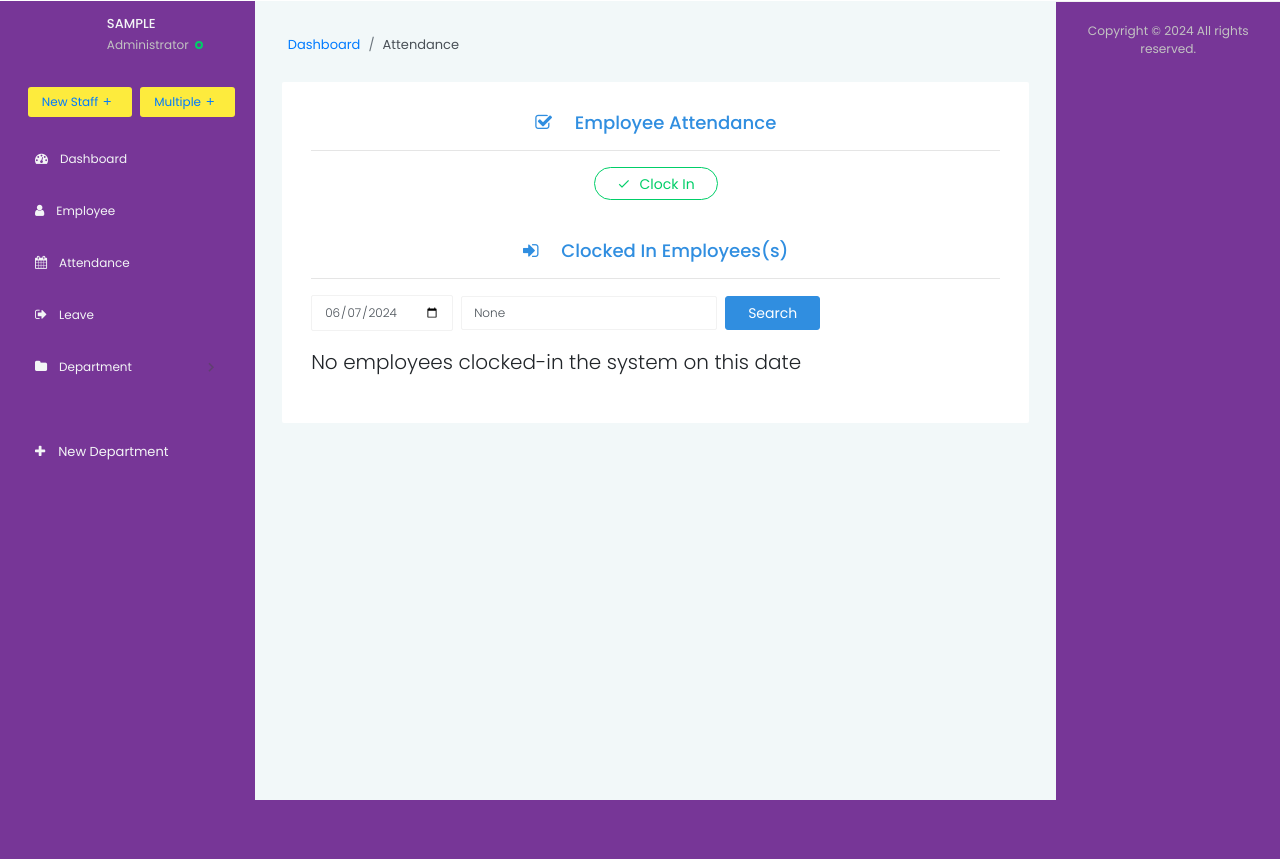
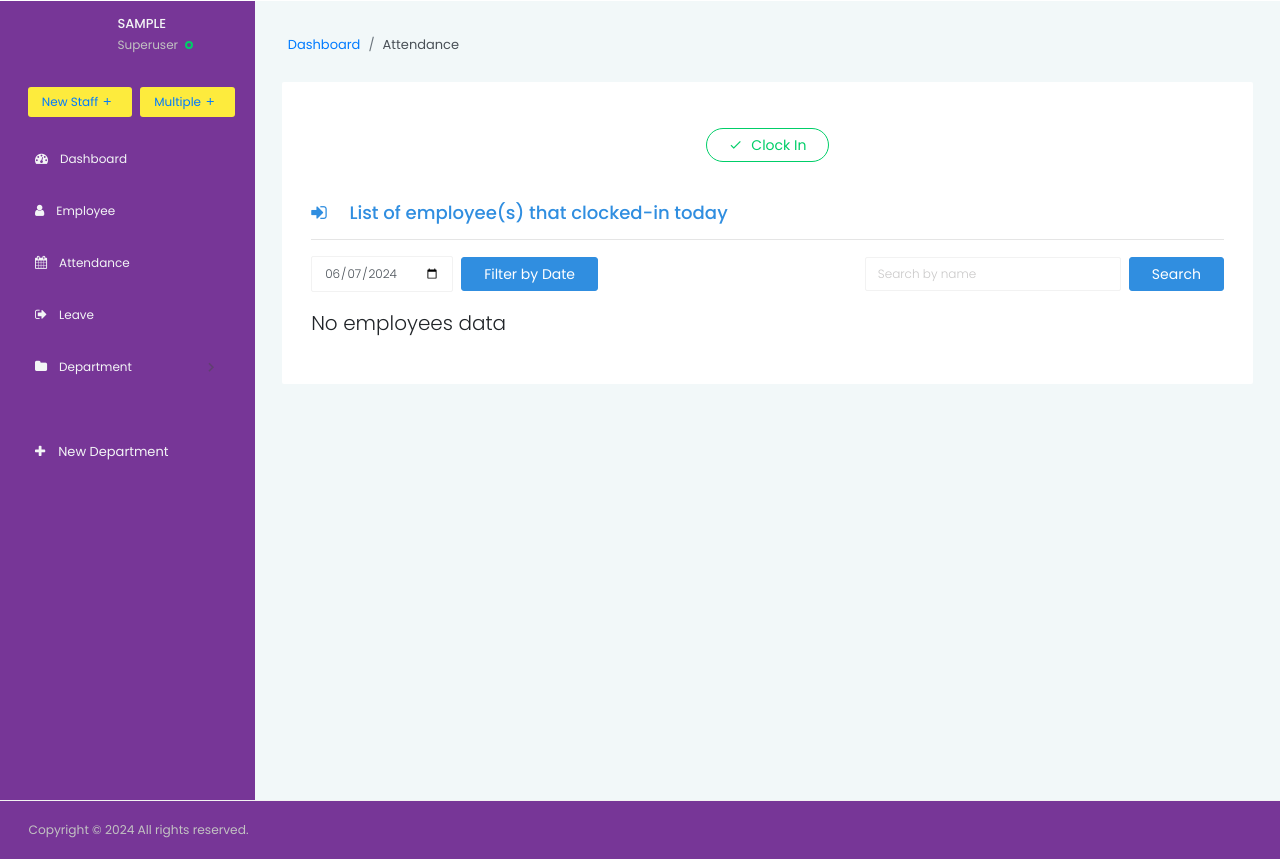
Before and after one commit to Pascal-Owilly/human_resource_mgnt_django, a Django app: page /dashboard/attendance/in/ in a window 1280 px wide. Shown: the part 64-923 px from the top of the page. Before the commit the page ends 864 px from the top, so only its background shows below. Run offline with Django 3.2, Linux system fonts and the light colour scheme; a user stored in the database is signed in; tables that the repository leaves empty hold one stand-in row (values such as "Sample post"); grey boxes marked "Sample" are stand-in pictures; some libraries are stand-ins or nearby versions.

Commit message:
update employee clockin

```diff
--- a/hrms/templates/hrms/attendance/create.html
+++ b/hrms/templates/hrms/attendance/create.html
@@ -15,8 +15,6 @@
             <div class="col-lg-12 grid-margin">
                 <div class="card">
                     <div class="card-body">
-                        <h4 class="text-center text-primary"><i class="fa fa-check-square-o"></i>&emsp; Employee Attendance</h4>
-                        <hr>
                         <form class="form-group" method="POST" action="{% url 'hrms:attendance_new' %}">
                             {% csrf_token %}
                             {{ form.errors }}
@@ -24,27 +22,35 @@
                             <input type="hidden" name="longitude" id="longitude">
                             <div class="text-center mt-3">
                                 {% if clocked_in %}
-                                    <button class="btn btn-rounded btn-outline-danger"><i class="mdi mdi-logout"></i> Clock Out</button>
-                                {% else %}
-                                    <button class="btn btn-rounded btn-outline-success"><i class="mdi mdi-check"></i> Clock In</button>
-                                {% endif %}
+                                <form action="{% url 'hrms:attendance_out' pk=user.id %}" method="post">
+                                    {% csrf_token %}
+                                    <button type="submit" class="btn btn-rounded btn-outline-danger"><i class="mdi mdi-logout"></i> Clock Out</button>
+                                </form>
+                            {% else %}
+                                <form action="{% url 'hrms:clock_in' %}" method="post">
+                                    {% csrf_token %}
+                                    <button type="submit" class="btn btn-rounded btn-outline-success"><i class="mdi mdi-check"></i> Clock In</button>
+                                </form>
+                            {% endif %}
+
                             </div>
                         </form>
                         <br>
-                        <h4 class="text-center text-primary"><i class="fa fa-sign-in"></i>&emsp; Clocked In Employees(s)</h4>
+                        <h4 class="text-primary"><i class="fa fa-sign-in"></i>&emsp; List of employee(s) that clocked-in today</h4>
                         <hr>
-                        <form class="form-inline mb-3" method="GET">
-                            <div class="form-group mr-2">
-                                <input type="date" class="form-control" id="date" name="date" value="{{ today|date:'Y-m-d' }}">
+
+                        <form class="form-inline mb-3 justify-content-between" method="GET">
+                            <div class="form-group">
+                                <input type="date" class="form-control" id="date" name="date" value="{{ selected_date|default:today|date:'Y-m-d' }}">
+                                <button type="submit" class="btn btn-primary ml-2">Filter by Date</button>
                             </div>
-                            <div class="form-group mr-2">
-                                <input type="text" class="form-control" id="keyword" name="keyword" placeholder="Search by name" value="{{ keyword }}">
+                            <div class="form-group">
+                                <input type="text" class="form-control" id="keyword" name="keyword" placeholder="Search by name" value="{{ keyword|default:'' }}">
+                                <button type="submit" id="search-btn" class="btn btn-primary ml-2">Search</button>
                             </div>
-                            <button type="submit" class="btn btn-primary">Search</button>
                         </form>
 
                         {% if present_staffers %}
-                            <small class="text-center">This is a list of employee(s) that are currently present.</small>
                             <div class="table-responsive">
                                 <table class="table table-striped">
                                     <thead>
@@ -53,7 +59,8 @@
                                             <th>First-In (Arrival)</th>
                                             <th>Last-Out (Departure)</th>
                                             <th>Name</th>
-                                            <th>Sim card</th>
+
+                                            <th>Distance (m)</th>
 
                                             <th>Action(s)</th>
                                         </tr>
@@ -61,24 +68,67 @@
                                     <tbody>
                                         {% for ps in present_staffers %}
                                             <tr>
-                                                <td class="py-1">{{ today }}</td>
+                                                <td class="py-1">{{ ps.date }}</td>
                                                 <td><strong>{{ ps.first_in }}</strong></td>
                                                 <td><strong>{{ ps.last_out }}</strong></td>
-                                                <td>{{ ps.staff.employee.first_name }} {{ ps.staff.employee.last_name }} </td>
-                                                <td>({{ps.staff.employee.mobile}})</td>
+                                                <td>{{ ps.staff.employee.first_name }} {{ ps.staff.employee.last_name }}</td>
+
+                                                <td>{{ ps.distance|default_if_none:'N/A'|floatformat:2 }} m</td>
 
                                                 <td>
-                                                    <a href="{% url 'hrms:attendance_out' pk=ps.staff.pk %}" class="btn btn-sm btn-info {% if not ps.last_out %}{% else %} disabled {% endif %}">
-                                                        <i class="fa fa-sign-out"></i> Clock-out
-                                                    </a>
+                                                    {% if ps.last_out %}
+                                                        <span class="btn btn-sm btn-secondary disabled">Clocked Out</span>
+                                                    {% else %}
+                                                        <span class="btn btn-sm" style="background-color: #fdeb3d;color: #773697;">
+                                                            <i class="fa fa-sign-out"></i> Clocked In
+                                                        </span>
+                                                    {% endif %}
                                                 </td>
                                             </tr>
                                         {% endfor %}
                                     </tbody>
                                 </table>
                             </div>
+                            <!-- Pagination controls -->
+                            <div class="pagination-controls">
+                                <nav aria-label="Page navigation">
+                                    <ul class="pagination justify-content-center">
+                                        {% if page_obj.has_previous %}
+                                            <li class="page-item">
+                                                <a class="page-link" href="?page=1{% if keyword %}&keyword={{ keyword }}{% endif %}{% if selected_date %}&date={{ selected_date }}{% endif %}" aria-label="First">
+                                                    <span aria-hidden="true">&laquo;&laquo;</span>
+                                                </a>
+                                            </li>
+                                            <li class="page-item">
+                                                <a class="page-link" href="?page={{ page_obj.previous_page_number }}{% if keyword %}&keyword={{ keyword }}{% endif %}{% if selected_date %}&date={{ selected_date }}{% endif %}" aria-label="Previous">
+                                                    <span aria-hidden="true">&laquo;</span>
+                                                </a>
+                                            </li>
+                                        {% endif %}
+                                        {% for num in paginator.page_range %}
+                                            {% if page_obj.number == num %}
+                                                <li class="page-item active"><a class="page-link" href="#">{{ num }}</a></li>
+                                            {% elif num > page_obj.number|add:'-3' and num < page_obj.number|add:'3' %}
+                                                <li class="page-item"><a class="page-link" href="?page={{ num }}{% if keyword %}&keyword={{ keyword }}{% endif %}{% if selected_date %}&date={{ selected_date }}{% endif %}">{{ num }}</a></li>
+                                            {% endif %}
+                                        {% endfor %}
+                                        {% if page_obj.has_next %}
+                                            <li class="page-item">
+                                                <a class="page-link" href="?page={{ page_obj.next_page_number }}{% if keyword %}&keyword={{ keyword }}{% endif %}{% if selected_date %}&date={{ selected_date }}{% endif %}" aria-label="Next">
+                                                    <span aria-hidden="true">&raquo;</span>
+                                                </a>
+                                            </li>
+                                            <li class="page-item">
+                                                <a class="page-link" href="?page={{ paginator.num_pages }}{% if keyword %}&keyword={{ keyword }}{% endif %}{% if selected_date %}&date={{ selected_date }}{% endif %}" aria-label="Last">
+                                                    <span aria-hidden="true">&raquo;&raquo;</span>
+                                                </a>
+                                            </li>
+                                        {% endif %}
+                                    </ul>
+                                </nav>
+                            </div>
                         {% else %}
-                            <p class="lead">No employees clocked-in the system on this date</p>
+                            <p class="lead">No employees data</p>
                         {% endif %}
                     </div>
                 </div>
@@ -86,7 +136,7 @@
         </div>
     </div>
 </div>
-
+</div>
 <script>
     if (navigator.geolocation) {
         navigator.geolocation.getCurrentPosition(function (position) {
@@ -104,14 +154,5 @@
         // Submit the form when the date is changed
         this.form.submit();
     });
-
-    // Add event listener to the search button
-    document.getElementById('search-btn').addEventListener('click', function() {
-        // Submit the form when the search button is clicked
-        this.form.submit();
-    });
 </script>
-
-
-
 {% endblock content %}
--- a/hrms/templates/hrms/sidebar.html
+++ b/hrms/templates/hrms/sidebar.html
@@ -9,7 +9,7 @@
                 <div class="text-wrapper">
                   <p class="profile-name text-light">{{user.username | upper}} </p>
                   <div>
-                    <small class="designation text-muted">Administrator</small>
+                    <small class="designation text-muted" style="text-transform: capitalize;">{{user.role}}</small>
                     <span class="status-indicator online"></span>
                   </div>
                 </div>
--- a/hrms/views.py
+++ b/hrms/views.py
@@ -245,7 +245,7 @@ class Employee_All(LoginRequiredMixin,ListView):
     paginate_by  = 5
 
 class Employee_View(LoginRequiredMixin,DetailView):
-    queryset = Employee.objects.select_related('employee__department')
+    queryset = Employee.objects.select_related('employee__department').order_by('-id')
     template_name = 'hrms/employee/single.html'
     context_object_name = 'employee'
     login_url = 'hrms:login'
@@ -336,6 +336,8 @@ class Department_Update(LoginRequiredMixin,UpdateView):
 from django.utils import timezone
 from datetime import datetime
 
+from django.core.paginator import Paginator
+
 class Attendance_New(LoginRequiredMixin, View):
     login_url = 'hrms:login'
 
@@ -343,18 +345,19 @@ class Attendance_New(LoginRequiredMixin, View):
         # Get query parameters
         date = request.GET.get('date')
         keyword = request.GET.get('keyword')
+        geofence_center = (-1.315638, 36.862129)  # Example: Nairobi coordinates
 
         # Retrieve attendance records based on the provided date
         if date:
             try:
                 selected_date = datetime.strptime(date, '%Y-%m-%d').date()
-                present_staffers = Attendance.objects.filter(Q(status='PRESENT') & Q(date=selected_date))
+                present_staffers = Attendance.objects.filter(Q(status='PRESENT') & Q(date=selected_date)).order_by('-id')
             except ValueError:
                 selected_date = None
                 present_staffers = Attendance.objects.none()
         else:
             selected_date = timezone.localdate()
-            present_staffers = Attendance.objects.filter(Q(status='PRESENT') & Q(date=selected_date))
+            present_staffers = Attendance.objects.filter(Q(status='PRESENT') & Q(date=selected_date)).order_by('-id')
 
         # Perform search if keyword is provided
         if keyword:
@@ -363,12 +366,30 @@ class Attendance_New(LoginRequiredMixin, View):
                 Q(staff__employee__last_name__icontains=keyword)
             )
 
+        # Calculate distance for each present staffer
+        for staff in present_staffers:
+            if staff.latitude and staff.longitude:
+                staff.distance = geodesic((staff.latitude, staff.longitude), geofence_center).meters
+            else:
+                staff.distance = None
+
+        # Pagination
+        paginator = Paginator(present_staffers, 10)
+        page_number = request.GET.get('page')
+        page_obj = paginator.get_page(page_number)
+        employee = Employee.objects.get(employee=request.user)
+
+        clocked_in = Attendance.objects.filter(staff=employee, date=timezone.localdate(), last_out__isnull=True).exists()
+
         context = {
             'today': timezone.localdate(),
-            'present_staffers': present_staffers,
+            'present_staffers': page_obj,
             'selected_date': selected_date,
-            'keyword': keyword
+            'keyword': keyword,
+            'page_obj': page_obj,
+            'clocked_in': clocked_in  # Add this line
         }
+
         return render(request, 'hrms/attendance/create.html', context)
 
     def post(self, request, *args, **kwargs):
@@ -401,7 +422,6 @@ class Attendance_New(LoginRequiredMixin, View):
 
         return redirect('hrms:attendance_new')
 
-
 from geopy.distance import geodesic
 
 class Attendance_Out(LoginRequiredMixin, View):
@@ -426,23 +446,27 @@ class ClockInView(LoginRequiredMixin, View):
     def post(self, request, *args, **kwargs):
         latitude = request.POST.get('latitude')
         longitude = request.POST.get('longitude')
+        print('latitude', latitude)
+        print('longitude', longitude)
 
         # Retrieve the logged-in user's employee instance
         employee = request.user.employee
 
         # Define the geofence center and radius
-        geofence_center = (40.712776, -74.005974)  # Example: New York City coordinates
-        radius_km = 1.1  # 1.1 km
+        geofence_center = (-1.315638, 36.862129)  # Example: Nairobi coordinates
+        radius_km = 0.1  # 100 meters
 
         employee_location = (float(latitude), float(longitude))
-        if is_within_geofence(employee_location, geofence_center, radius_km):
+        distance = geodesic(employee_location, geofence_center).km
+
+        if distance <= radius_km:
             # Check if the employee is already clocked in
             attendance = Attendance.objects.filter(staff=employee, date=timezone.localdate(), last_out__isnull=True).first()
             if attendance:
                 # Clocking out
                 attendance.last_out = timezone.localtime()
                 attendance.save()
-                messages.success(request, 'Clock-out successful!')
+                messages.success(request, f'Clock-out successful! Distance from geofence center: {distance:.2f} km')
             else:
                 # Clocking in
                 Attendance.objects.create(
@@ -452,10 +476,10 @@ class ClockInView(LoginRequiredMixin, View):
                     first_in=timezone.localtime(),
                     status='PRESENT'
                 )
-                messages.success(request, 'Clock-in successful!')
-            return JsonResponse({'status': 'success'})
+                messages.success(request, f'Clock-in successful! Distance from geofence center: {distance:.2f} km')
+            return JsonResponse({'status': 'success', 'distance': distance})
         else:
-            return JsonResponse({'status': 'error', 'message': 'You are outside the allowed geofence area'})
+            return JsonResponse({'status': 'error', 'message': f'You are outside the allowed geofence area. Distance from geofence center: {distance:.2f} km'})
 
 
 class LeaveNew (LoginRequiredMixin,CreateView, ListView):
```
Also changed, not shown: hrms/migrations/0011_alter_attendance_date.py (added).
